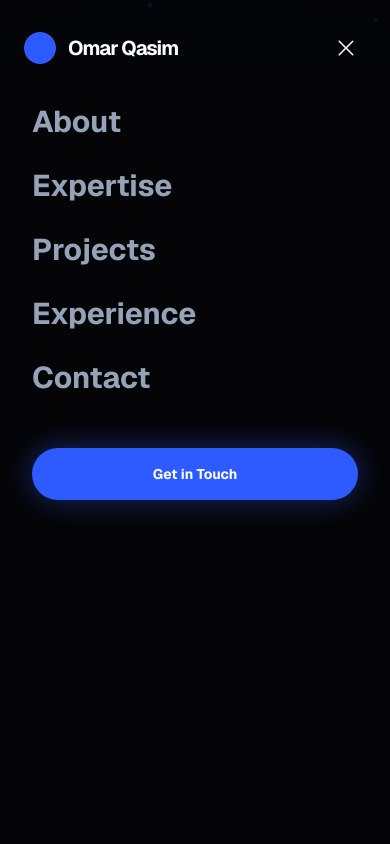
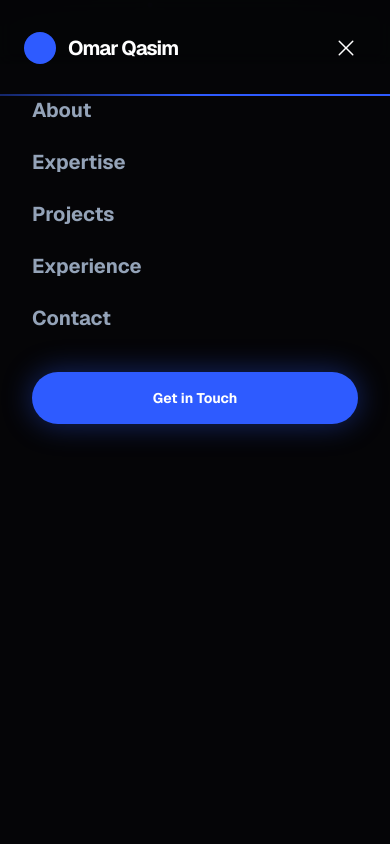
Before and after one commit to Githubawy/cyberrrr, a Next.js app: page / in a window 390 px wide. Both pictures are taken after a click on the button 346 px from the left and 48 px from the top of the page. Shown: the top 844 px of the page. Built offline with nearby package versions, Linux system fonts and the light colour scheme.

Commit message:
Fix mobile menu broken when scrolled (backdrop-filter containing block) via body portal; smaller menu links; compact expertise + project cards on mobile

```diff
--- a/src/components/Expertise.tsx
+++ b/src/components/Expertise.tsx
@@ -49,7 +49,7 @@ export default function Expertise() {
           className="mb-20"
         />
 
-        <div className="grid grid-cols-1 md:grid-cols-2 lg:grid-cols-3 gap-8">
+        <div className="grid grid-cols-1 md:grid-cols-2 lg:grid-cols-3 gap-5 sm:gap-8">
           {EXPERTISE.map((item, i) => (
             <motion.div
               key={item.title}
@@ -57,12 +57,12 @@ export default function Expertise() {
               whileInView={{ opacity: 1, y: 0 }}
               viewport={{ once: true }}
               transition={{ delay: i * 0.1, duration: 0.8, ease: [0.16, 1, 0.3, 1] }}
-              className="group p-10 bg-surface border border-border rounded-3xl hover:border-accent/50 transition-all duration-500 hover:bg-surface/80 hover:-translate-y-1 hover:shadow-[0_20px_50px_rgba(46,91,255,0.12)]"
+              className="group p-6 sm:p-10 bg-surface border border-border rounded-3xl hover:border-accent/50 transition-all duration-500 hover:bg-surface/80 hover:-translate-y-1 hover:shadow-[0_20px_50px_rgba(46,91,255,0.12)]"
             >
-              <div className="w-14 h-14 bg-background border border-border rounded-2xl flex items-center justify-center mb-8 text-accent group-hover:border-accent/40 group-hover:scale-110 transition-all duration-500">
-                <item.icon size={28} weight="duotone" />
+              <div className="w-11 h-11 sm:w-14 sm:h-14 bg-background border border-border rounded-2xl flex items-center justify-center mb-6 sm:mb-8 text-accent group-hover:border-accent/40 group-hover:scale-110 transition-all duration-500">
+                <item.icon size={28} weight="duotone" className="w-6 h-6 sm:w-7 sm:h-7" />
               </div>
-              <h3 className="text-2xl font-bold mb-4 group-hover:text-accent transition-colors">
+              <h3 className="text-xl sm:text-2xl font-bold mb-4 group-hover:text-accent transition-colors">
                 {item.title}
               </h3>
               <p className="text-text-secondary text-sm leading-relaxed opacity-70 group-hover:opacity-100 transition-opacity duration-500">
--- a/src/components/Navbar.tsx
+++ b/src/components/Navbar.tsx
@@ -1,6 +1,7 @@
 "use client";
 
 import React, { useState, useEffect } from "react";
+import { createPortal } from "react-dom";
 import { motion, AnimatePresence, useScroll, useSpring } from "motion/react";
 import { List, X } from "@phosphor-icons/react";
 import Link from "next/link";
@@ -106,31 +107,33 @@ export default function Navbar() {
         style={{ scaleX: progress }}
       />
 
-      <AnimatePresence>
-        {isOpen && (
+      {isOpen &&
+        typeof document !== "undefined" &&
+        createPortal(
           <>
             {/* Dimmed backdrop — tap to close */}
             <motion.button
               key="menu-backdrop"
               initial={{ opacity: 0 }}
               animate={{ opacity: 1 }}
-              exit={{ opacity: 0 }}
               transition={{ duration: 0.2 }}
               aria-label="Close menu"
               onClick={() => setIsOpen(false)}
-              className="fixed inset-0 top-16 z-[-1] bg-background/80 backdrop-blur-sm md:hidden cursor-default"
+              className="fixed inset-0 z-40 bg-background/80 backdrop-blur-sm md:hidden cursor-default"
             />
 
-            {/* Full-height menu panel */}
+            {/* Full-height menu panel — portaled to <body> so position:fixed
+                resolves against the viewport, NOT the nav (whose
+                backdrop-blur-md turns it into a containing block and
+                collapses the panel once scrolled) */}
             <motion.div
               key="menu-panel"
               initial={{ opacity: 0, y: -12 }}
               animate={{ opacity: 1, y: 0 }}
-              exit={{ opacity: 0, y: -12 }}
               transition={{ duration: 0.25, ease: [0.16, 1, 0.3, 1] }}
-              className="fixed top-16 left-0 right-0 bottom-0 bg-background md:hidden overflow-y-auto"
+              className="fixed top-16 left-0 right-0 bottom-0 z-40 bg-background md:hidden overflow-y-auto"
             >
-              <div className="px-8 pt-10 pb-8 flex flex-col gap-7">
+              <div className="px-8 pt-8 pb-8 flex flex-col gap-6">
                 {NAV_LINKS.map((link) => (
                   <a
                     key={link.name}
@@ -139,7 +142,7 @@ export default function Navbar() {
                       setIsOpen(false);
                       handleNavigation(e, link.href);
                     }}
-                    className="text-3xl font-bold text-text-secondary hover:text-text-primary active:text-accent transition-colors"
+                    className="text-xl font-bold text-text-secondary hover:text-text-primary active:text-accent transition-colors"
                   >
                     {link.name}
                   </a>
@@ -150,15 +153,15 @@ export default function Navbar() {
                     setIsOpen(false);
                     handleNavigation(e, "#contact");
                   }}
-                  className="mt-6 px-8 py-4 bg-accent text-white text-sm font-bold rounded-full text-center shadow-[0_0_30px_rgba(46,91,255,0.4)]"
+                  className="mt-4 px-8 py-4 bg-accent text-white text-sm font-bold rounded-full text-center shadow-[0_0_30px_rgba(46,91,255,0.4)]"
                 >
                   Get in Touch
                 </a>
               </div>
             </motion.div>
-          </>
+          </>,
+          document.body
         )}
-      </AnimatePresence>
     </nav>
   );
 }
--- a/src/components/Projects.tsx
+++ b/src/components/Projects.tsx
@@ -29,7 +29,7 @@ export default function Projects() {
         />
 
         {/* Uniform cards matching the Expertise grid */}
-        <div className="grid grid-cols-1 md:grid-cols-2 lg:grid-cols-3 gap-8">
+        <div className="grid grid-cols-1 md:grid-cols-2 lg:grid-cols-3 gap-5 sm:gap-8">
           {PROJECTS.map((project, i) => {
             const Icon = PROJECT_ICONS[project.slug];
             return (
@@ -39,13 +39,13 @@ export default function Projects() {
               whileInView={{ opacity: 1, y: 0 }}
               viewport={{ once: true }}
               transition={{ delay: i * 0.1, duration: 0.8, ease: [0.16, 1, 0.3, 1] }}
-              className="group flex flex-col p-10 bg-surface border border-border rounded-3xl hover:border-accent/50 transition-all duration-500 hover:bg-surface/80 hover:-translate-y-1 hover:shadow-[0_20px_50px_rgba(46,91,255,0.12)]"
+              className="group flex flex-col p-6 sm:p-10 bg-surface border border-border rounded-3xl hover:border-accent/50 transition-all duration-500 hover:bg-surface/80 hover:-translate-y-1 hover:shadow-[0_20px_50px_rgba(46,91,255,0.12)]"
             >
-              <div className="flex items-start justify-between mb-8">
-                <div className="w-14 h-14 bg-background border border-border rounded-2xl flex items-center justify-center text-accent group-hover:border-accent/40 group-hover:scale-110 transition-all duration-500">
-                  {Icon && <Icon size={28} weight="duotone" />}
+              <div className="flex items-start justify-between mb-6 sm:mb-8">
+                <div className="w-11 h-11 sm:w-14 sm:h-14 bg-background border border-border rounded-2xl flex items-center justify-center text-accent group-hover:border-accent/40 group-hover:scale-110 transition-all duration-500">
+                  {Icon && <Icon size={28} weight="duotone" className="w-6 h-6 sm:w-7 sm:h-7" />}
                 </div>
-                <span className={`text-[10px] uppercase tracking-widest px-2 py-1 rounded-full border ${
+                <span className={`text-[9px] sm:text-[10px] uppercase tracking-widest px-2 py-1 rounded-full border ${
                   project.type === "Completed"
                     ? "border-emerald-500/30 text-emerald-400"
                     : "border-accent/40 text-accent"
@@ -54,7 +54,7 @@ export default function Projects() {
                 </span>
               </div>
 
-              <h3 className="text-2xl font-bold mb-4 group-hover:text-accent transition-colors">
+              <h3 className="text-xl sm:text-2xl font-bold mb-4 group-hover:text-accent transition-colors">
                 {project.title}
               </h3>
               <p className="text-text-secondary text-sm leading-relaxed opacity-70 group-hover:opacity-100 transition-opacity duration-500">
```
